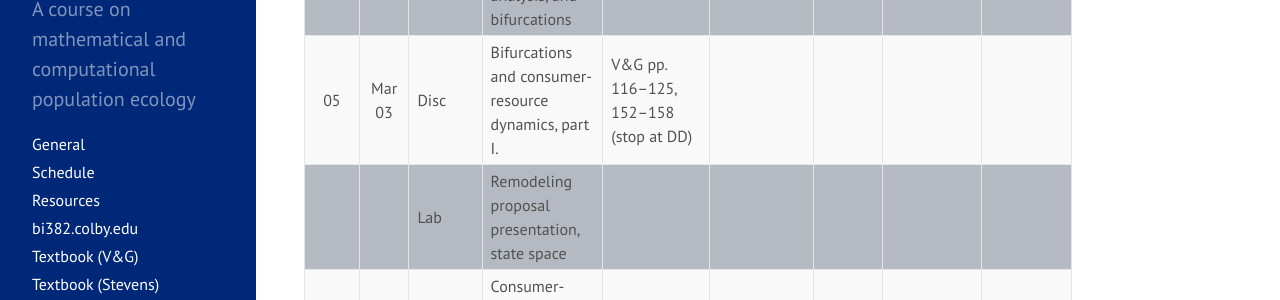
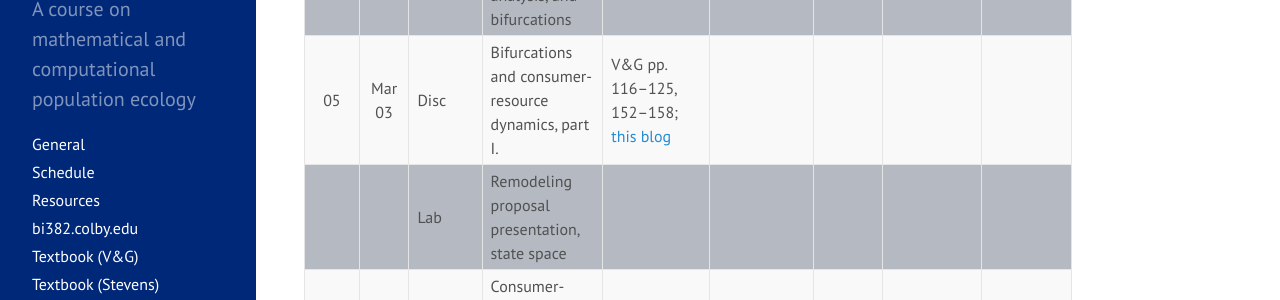
Before and after one commit to ColbyEcology/colbyecology.github.io, a Jekyll site: the page built from Schedule.md, in a window 1280 px wide and 900 px high, scrolled down 906 px. Shown: the part 206-506 px from the top of the window. Built offline with Jekyll 4.4.1, drawn with Linux system fonts in a browser that asks for light colours.

Commit message:
wk 5 readings with blog

```diff
--- a/Schedule.md
+++ b/Schedule.md
@@ -37,7 +37,7 @@ title: "Schedule"
 |      |        |  Lab    | Numerical solutions in R: `ode()`                                       |                                                                                                                                                                                                                                                       |                                                                                                                                                                                                              |                                                                                                                   |                                                                          |                                                                                                                                                                |
 | 04   | Feb 24 |  Disc   | Dynamics                                                                | V&G pp. 81–94 (stop at 2D)                                                                                                                                                                                                                            | [Dynamics](../Presentations/Discussions/Wk04_Dynamics.html)                                                                                                                                                  | [PSet03](../Assignments/PSets/PSet03.html)                                                                        |                                                                          | [Quiz03](../Assignments/Quizzes/Quiz03_Dynamics.html)                                                                                                          |
 |      |        |  Lab    | Loops, parameter analysis, and bifurcations                             |                                                                                                                                                                                                                                                       |                                                                                                                                                                                                              |                                                                                                                   | [PropoPres](../Assignments/RemodelingProject/RemodPt2_ProposalPres.html) |                                                                                                                                                                |
-| 05   | Mar 03 |  Disc   | Bifurcations and consumer-resource dynamics, part I.                    | V&G pp. 116–125, 152–158 (stop at DD)                                                                                                                                                                                                                 |                                                                                                                                                                                                              |                                                                                                                   |                                                                          |                                                                                                                                                                |
+| 05   | Mar 03 |  Disc   | Bifurcations and consumer-resource dynamics, part I.                    | V&G pp. 116–125, 152–158; [this blog](https://dynamicecology.wordpress.com/2025/02/24/are-chaotic-population-dynamics-common-after-all-interview-with-tanya-rogers-and-steven-munch/)                                                                 |                                                                                                                                                                                                              |                                                                                                                   |                                                                          |                                                                                                                                                                |
 |      |        |  Lab    | Remodeling proposal presentation, state space                           |                                                                                                                                                                                                                                                       |                                                                                                                                                                                                              |                                                                                                                   |                                                                          |                                                                                                                                                                |
 | 06   | Mar 10 |  Disc   | Consumer-resource dynamics, part II.                                    |                                                                                                                                                                                                                                                       |                                                                                                                                                                                                              |                                                                                                                   |                                                                          |                                                                                                                                                                |
 |      |        |  Lab    |                                                                         |                                                                                                                                                                                                                                                       |                                                                                                                                                                                                              |                                                                                                                   |                                                                          |                                                                                                                                                                |
```
